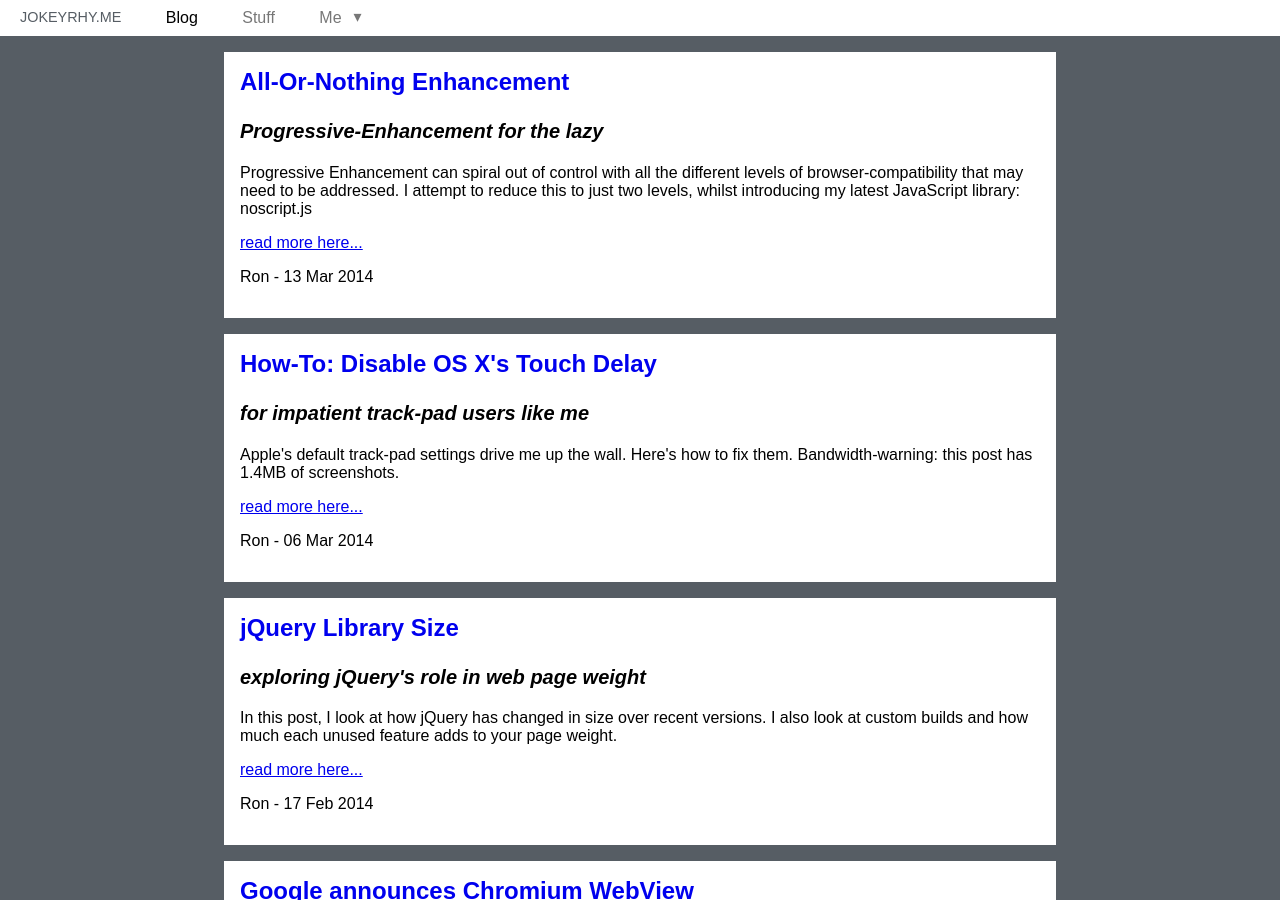
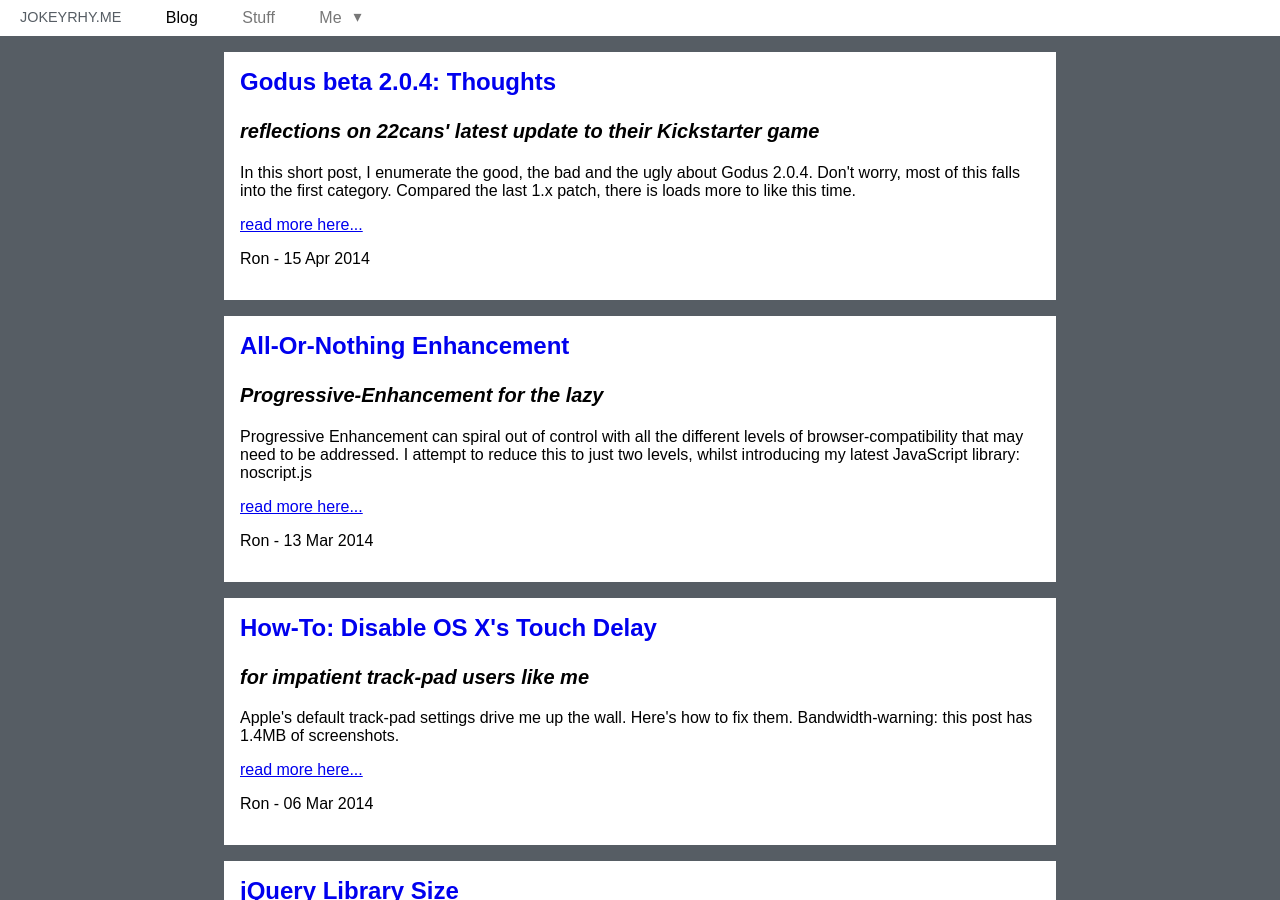
Before and after one commit to jokeyrhyme/jokeyrhyme.github.com, a Jekyll site: the page built from index.html, in a window 1280 px wide and 900 px high. Built offline with Jekyll 4.4.1, drawn with Linux system fonts in a browser that asks for light colours; nearby versions of some CDN libraries; some of the changed lines change nothing that is shown.

Commit message:
new post: godus 2.0.4

```diff
--- a/_drafts/2014-04-13-1-godus-beta-2.0.4-thoughts.md
+++ b/_posts/2014-04-15-1-godus-beta-2.0.4-thoughts.md
@@ -2,9 +2,9 @@
 layout: post
 title: "Godus beta 2.0.4: Thoughts"
 subtitle: "reflections on 22cans' latest update to their Kickstarter game"
-date: 2014-04-13
+date: 2014-04-15
 nth: 1
-permalink: /blog/2014/04/13/1/godus-beta-2.0.4-thoughts.html
+permalink: /blog/2014/04/15/1/godus-beta-2.0.4-thoughts.html
 summary: "In this short post, I enumerate the good, the bad and the ugly about Godus 2.0.4. Don't worry, most of this falls into the first category. Compared the last 1.x patch, there is loads more to like this time."
 author: Ron
 ---
@@ -47,14 +47,20 @@
 
 This game already scratches my [Populous](http://en.wikipedia.org/wiki/Populous) itch quite well. The Voyage of Discovery mode also has a bit of a [Lemmings](http://en.wikipedia.org/wiki/Lemmings_(video_game)) feel to it. According to Steam, I've played nearly 80 hours of Godus so far. Clearly, I find the game compelling enough to lose this much time.
 
-The basic mechanics are solid: flatten the ground, build houses, build settlements, collect resources, expand. If this was all the game offered, this would make for a fun sandbox experience on a smartphone or tablet.
+The pacing of the game has improved somewhat since the previous beta. The slowest part of the game is the beginning, where you lack the belief required to sculpt the land sufficiently. Once you have this under control, there's always something to do.
 
 #### The Bad
 
-Civilisation cards can be completed in any order (assuming prerequisites are met). However, this doesn't seem like an especially meaningful choice.
+Civilisation cards can be completed in any order (assuming prerequisites are met). However, this doesn't seem like an especially meaningful one. I feel that the sticker scarcity needs to be severe enough to force strategic card choices, or the cards need to be placed in a strictly linear progression.
 
-Stickers.
+Related to this, I just don't know if having us hunt or voyage for stickers is the right way to go. I wonder if expanding the professions system to allow our followers to generate the stickers for us over time wouldn't be a nice alternative approach.
+
+I might simply have missed it, but there isn't an easy way to upgrade older abodes to newer ones once you've researched them. You have to destroy them with the Finger of God, kill any automated workers (e.g. builders, farmers, etc) to prevent them from prematurely rebuilding, clear away the rubble as necessary, then grab some builders. It's a similarly tedious process for upgrading settlements.
 
 #### The Ugly
 
 The game still occasionally crashes. Worse, it can corrupt your save game so that you have to start all over again. Luckily, there are [work-around instructions](http://steamcommunity.com/app/232810/discussions/0/558752450398813838/), which I stumbled upon via [this tweet](https://twitter.com/22Cans/status/454100215570890752). As far as "ugly" goes, this isn't a bad situation: a known issue with an impending fix and an interim solution.
+
+### Summary
+
+Godus already shows loads of promise. If you like god games and don't mind mucking about with an unfinished game, then Godus is worth a look. Even if you don't want to play it just now, pre-ordering is a great way to support the development efforts.
```
